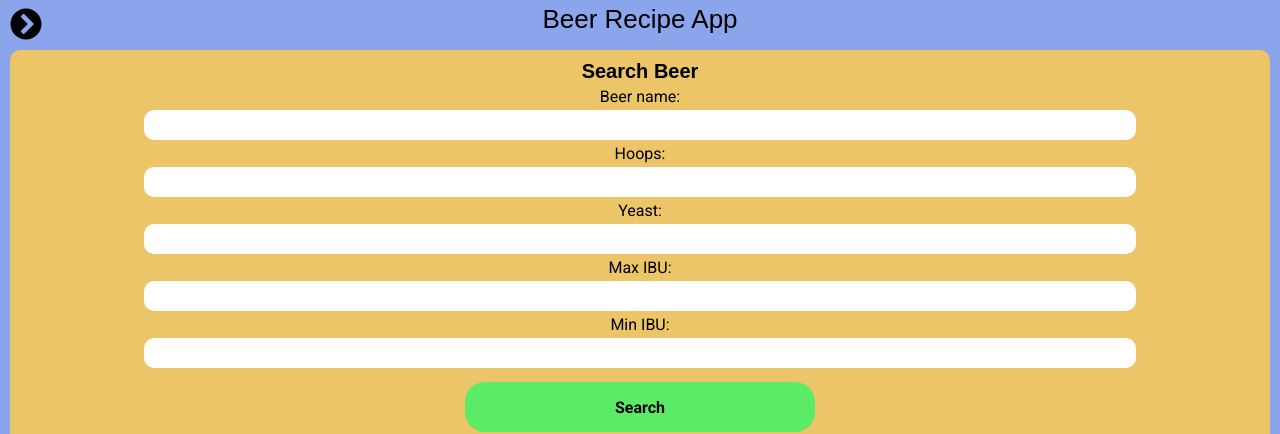
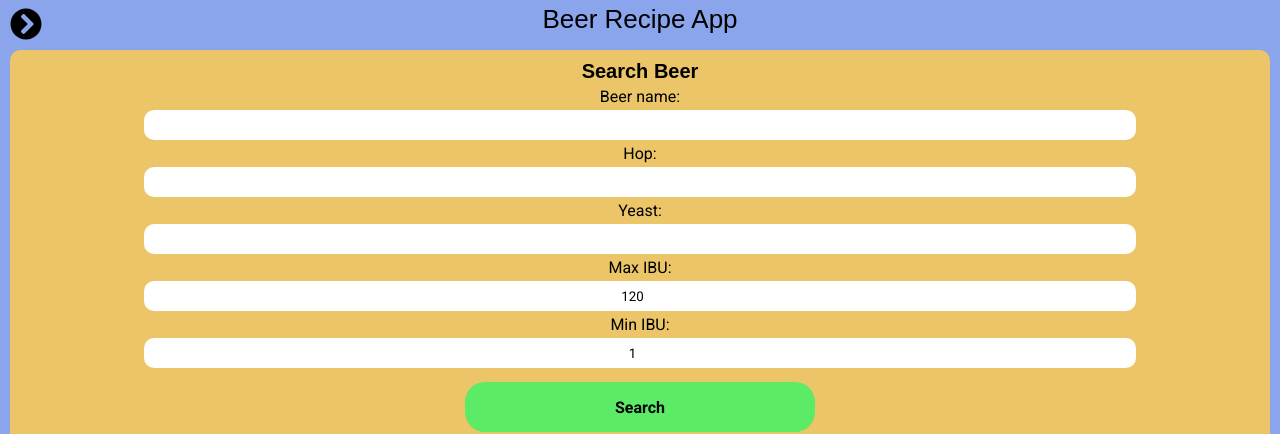
Before and after one commit to Pawello12/Beer-recipes-app, a React (Create React App) app: page /search in a window 1280 px wide. Shown: the top 434 px of the page. Built offline with nearby package versions, Linux system fonts and the light colour scheme; a web font is replaced by a local one.

Commit message:
add loading more beers

```diff
--- a/src/components/Button/Button.module.scss
+++ b/src/components/Button/Button.module.scss
@@ -11,6 +11,7 @@
     font-size: $small;
     font-weight: 700;
     transition: background-color 0.2s;
+    justify-self: center;
 
     &:hover {
         background-color: $background-color;
--- a/src/components/SearchEngine/SearchEngine.js
+++ b/src/components/SearchEngine/SearchEngine.js
@@ -13,14 +13,14 @@ const SearchEngine = ({inputChangeHandler, searchValues, searchHandler, getRando
             <h2 className={h2}>Search Beer</h2>
             <label className={label} htmlFor="beerName">Beer name:</label>
             <input className={input} onChange={inputChangeHandler} value={searchValues.beerName} type="text" id='beerName' />
-            <label className={label} htmlFor="hoops">Hoops:</label>
-            <input className={input} onChange={inputChangeHandler} value={searchValues.hoops} type="text" id='hoops' />
+            <label className={label} htmlFor="hoops">Hop:</label>
+            <input className={input} onChange={inputChangeHandler} value={searchValues.hops} type="text" id='hops' />
             <label className={label} htmlFor="yeast">Yeast:</label>
             <input className={input} onChange={inputChangeHandler} value={searchValues.yeast} type="text" id='yeast' />
             <label className={label} htmlFor="maxIBU">Max IBU:</label>
             <input className={input} onChange={inputChangeHandler} value={searchValues.maxIBU} min='0' max='120' type="number" id='maxIBU' />
             <label className={label} htmlFor="minIBU">Min IBU:</label>
-            <input className={input} onChange={inputChangeHandler} value={searchValues.minIBU} min='0' max='120' type="number" id='minIBU:' />
+            <input className={input} onChange={inputChangeHandler} value={searchValues.minIBU} min='0' max='120' type="number" id='minIBU' />
             <Button content="Search" clickHandler={searchHandler}  />
             <Button content="Random beer" clickHandler={getRandomBeer}  />
             <LoadingSpinner isLoading={isLoading} isError={isError} />
--- a/src/routes/Search/Search.js
+++ b/src/routes/Search/Search.js
@@ -3,16 +3,17 @@ import axios from 'axios';
 
 import SearchEngine from 'components/SearchEngine/SearchEngine';
 import ResultCard from 'components/ResultCard/ResultCard';
+import Button from 'components/Button/Button';
 
 const apiUrl =  "https://api.punkapi.com/v2/beers";
 const randomUrl = "https://api.punkapi.com/v2/beers/random";
 
 const initialSearchValues = {
     beerName: '',
-    hoops: '',
+    hops: '',
     yeast: '',
-    maxIBU: '',
-    minIBU: ''
+    maxIBU: 120,
+    minIBU: 1,
 }
 
 const Search = () => {
@@ -21,6 +22,9 @@ const Search = () => {
     const [beers, setBeers] = useState([]);
     const [isLoading, setIsloading] = useState(false);
     const [isError, setIsError] = useState(false);
+    const [page, setPage] = useState(1);
+    const [lastUrl, setLastUrl] = useState('');
+    const [showMoreBeerButton, setShowMoreBeerButton] = useState(false);
 
     const inputChangeHandler = (e) => {
         setSearchValues({
@@ -35,8 +39,39 @@ const Search = () => {
             setIsError(false);
             setIsloading(true);
             setBeers([]);
+            setPage(1);
+
             const params = [];
-            const customUrl = apiUrl;
+            if (searchValues.beerName !== '') {
+                const words = searchValues.beerName.split(' ')
+                params.push(`beer_name=${words.join('_')}`);
+            }
+            if (searchValues.hops !== '') {
+                const words = searchValues.hops.split(' ');
+                params.push(`hops=${words.join('_')}`);
+            }
+            if (searchValues.yeast !== '') {
+                const words = searchValues.yeast.split(' ');
+                params.push(`yeast=${words.join('_')}`)
+            }
+            if (searchValues.maxIBU !== '') {
+                params.push(`ibu_lt=${searchValues.maxIBU}`)
+            }
+            if (searchValues.minIBU !== '') {
+                params.push(`ibu_gt=${searchValues.minIBU}`)
+            }
+
+            console.log(params);
+            let customUrl;
+
+            if (params.length > 0) {
+                customUrl = apiUrl + '?' + params.join('&')
+            } else {
+                customUrl = apiUrl;
+            }
+
+            console.log(customUrl);
+            setLastUrl(customUrl);
             axios.get(customUrl)
                 .then(response => {
                     console.log(response.data);
@@ -47,6 +82,9 @@ const Search = () => {
                     console.log(beerList);
                     setBeers(beerList);
                     setIsloading(false);
+                    if (beerList.length > 24) {
+                        setShowMoreBeerButton(true);
+                    }
                 })
                 .catch(error => {
                     console.log(error);
@@ -77,10 +115,37 @@ const Search = () => {
         }
     }
 
+    const nextBeers = () => {
+        if (beers.length > 24 && showMoreBeerButton === true) {
+        return <Button content="More beer!" clickHandler={loadNextBeers} />
+        }
+    }
+
+    const loadNextBeers = () => {
+        setPage(page + 1);
+        axios.get(lastUrl + `&page=${page}`)
+            .then(response => {
+                    const beerList = [];
+                    response.data.forEach(beer => {
+                        beerList.push(beer);
+                    })
+                    console.log(beerList);
+                    setBeers(beers.concat(beerList));
+                    if(response.data.length < 25) {
+                        setShowMoreBeerButton(false);
+                    }
+            })
+            .catch(error => {
+                console.log(error)
+            })
+
+    }
+
     return(
         <>
             <SearchEngine inputChangeHandler={inputChangeHandler} searchValues={searchValues} searchHandler={searchHandler} getRandomBeer={getRandomBeer} isLoading={isLoading} isError={isError} />
             {beers.map((beer, index) => <ResultCard key={index} data={beer} />)}
+            {nextBeers()}
         </>
     )
 }
```
